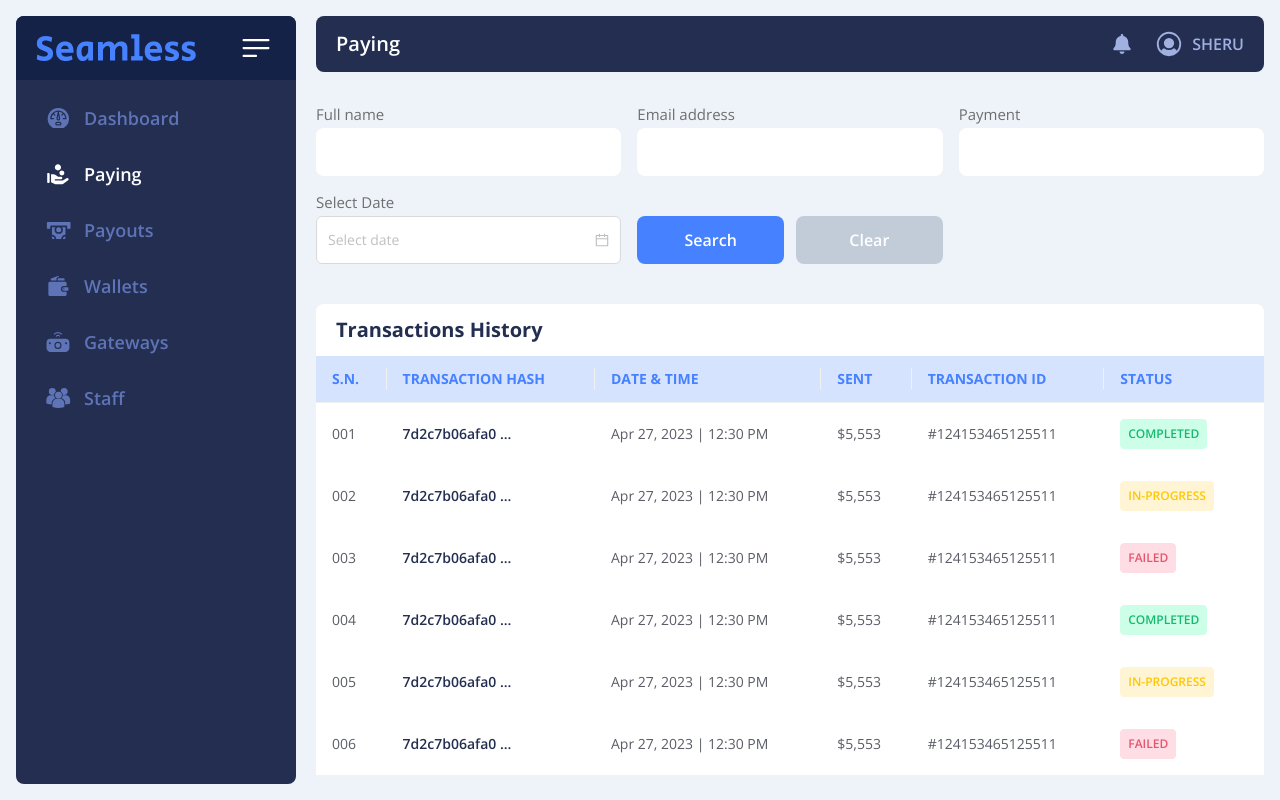
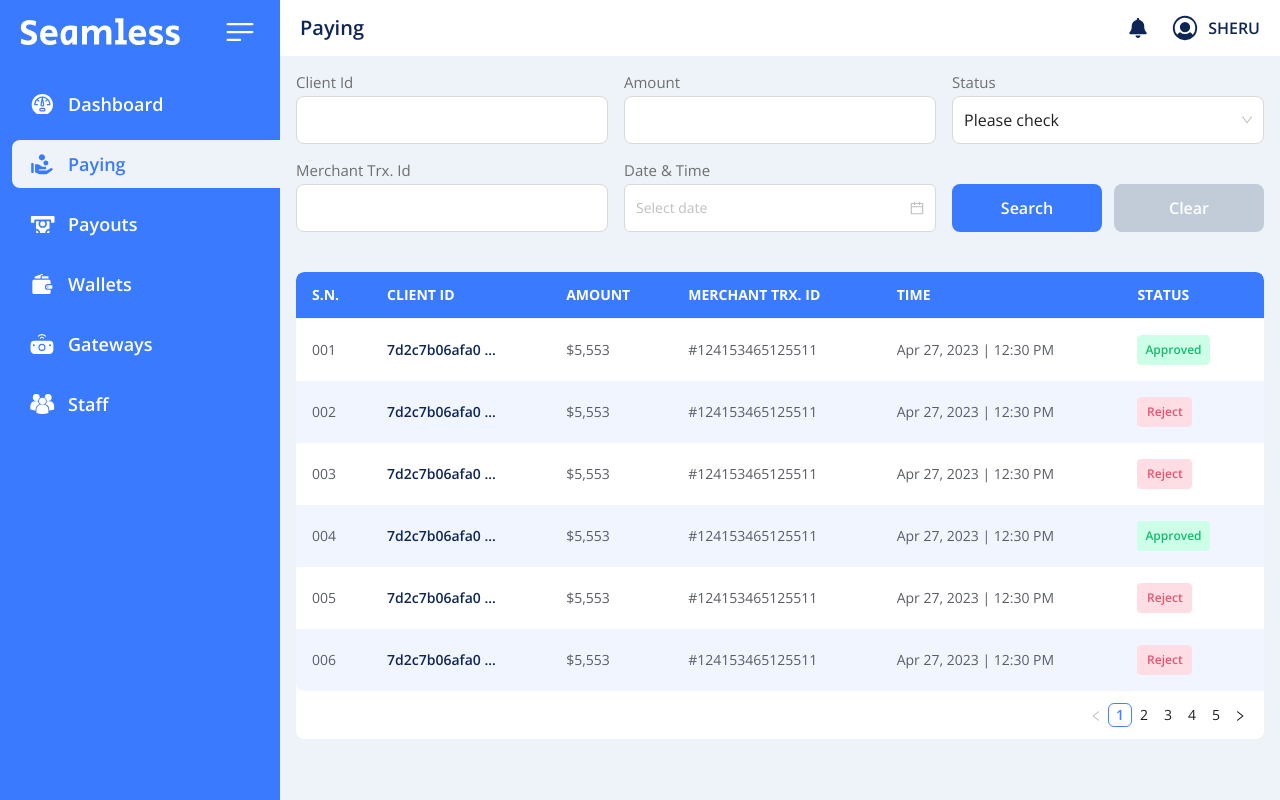
Before and after one commit to shuvrod564/seamless, a React (Vite) app: page /paying in a window 1280 px wide. Built offline with nearby package versions, Linux system fonts and the light colour scheme.

Commit message:
layout updation

```diff
--- a/src/App.css
+++ b/src/App.css
@@ -1,7 +1,6 @@
 
 
 /* side menu active link customize styles */
-.menu__link svg path { @apply fill-primary-light; }
+.menu__link svg path { @apply fill-white; }
 .menu__link.dark svg path { @apply fill-[#B2C4D8]; }
-.menu__link.active svg path { @apply fill-white; }
-.menu__link.active { @apply text-white }
+.menu__link.active svg path { @apply fill-primary; }
--- a/src/components/FilterForm.jsx
+++ b/src/components/FilterForm.jsx
@@ -1,4 +1,4 @@
-import { Col, Row } from 'antd'
+import { Col, Row, Select } from 'antd'
 import React from 'react'
 import { DatePicker } from "antd";
 
@@ -17,37 +17,62 @@ const FilterForm = () => {
             >
                 <Col lg={8} md={12} sm={24} xs={24}>
                     <div className="form-group">
-                        <label htmlFor="fullName" className='block text-[#6E6E6E] text-sm md:text-[15px] mb-1'>Full name</label>
+                        <label htmlFor="fullName" className='block text-[#6E6E6E] text-sm md:text-[15px] mb-1'>Client Id</label>
                         <input
                             type="text"
                             name='fullName'
-                            className='w-full h-12 px-4 py-2 rounded-lg bg-white'
+                            className='input'
                         />
                     </div>
                 </Col>
                 <Col lg={8} md={12} sm={24} xs={24}>
                     <div className="form-group">
-                        <label htmlFor="emailAddress" className='block text-[#6E6E6E] text-sm md:text-[15px] mb-1'>Email address</label>
+                        <label htmlFor="emailAddress" className='block text-[#6E6E6E] text-sm md:text-[15px] mb-1'>Amount</label>
                         <input
                             type="text"
                             name='emailAddress'
-                            className='w-full h-12 px-4 py-2 rounded-lg bg-white'
+                            className='input'
                         />
                     </div>
                 </Col>
                 <Col lg={8} md={12} sm={24} xs={24}>
                     <div className="form-group">
-                        <label htmlFor="payment " className='block text-[#6E6E6E] text-sm md:text-[15px] mb-1'>Payment</label>
-                        <input
-                            type="text"
-                            name='payment '
-                            className='w-full h-12 px-4 py-2 rounded-lg bg-white'
+                        <label htmlFor="payment " className='block text-[#6E6E6E] text-sm md:text-[15px] mb-1'>Status</label>
+                        <Select
+                            defaultValue="Please check"
+                            className="!w-full !h-12 !border-0"
+                            size='large'
+                            options={[
+                                {
+                                    value: 'Please check',
+                                    label: 'Please check',
+                                    disabled: true,
+                                },
+                                {
+                                    value: 'active',
+                                    label: 'Active',
+                                },
+                                {
+                                    value: 'pending',
+                                    label: 'Pending',
+                                },
+                            ]}
                         />
                     </div>
                 </Col>
                 <Col lg={8} md={12} sm={24} xs={24}>
                     <div className="form-group">
-                        <label htmlFor="date" className='block text-[#6E6E6E] text-sm md:text-[15px] mb-1'>Select Date</label>
+                        <label htmlFor="emailAddress" className='block text-[#6E6E6E] text-sm md:text-[15px] mb-1'>Merchant Trx. Id</label>
+                        <input
+                            type="text"
+                            name='emailAddress'
+                            className='input'
+                        />
+                    </div>
+                </Col>
+                <Col lg={8} md={12} sm={24} xs={24}>
+                    <div className="form-group">
+                        <label htmlFor="date" className='block text-[#6E6E6E] text-sm md:text-[15px] mb-1'>Date & Time</label>
                         <DatePicker
                             onChange={onChange}
                             className='!w-full !h-12'
--- a/src/components/TransactionsHistoryTable.jsx
+++ b/src/components/TransactionsHistoryTable.jsx
@@ -1,4 +1,4 @@
-import { Table, Tag } from 'antd';
+import { Pagination, Table, Tag } from 'antd';
 import React from 'react'
 
 
@@ -9,25 +9,25 @@ const columns = [
         key: 'sn',
     },
     {
-        title: 'Transaction Hash',
+        title: 'Client Id',
         dataIndex: 'name',
         key: 'name',
         render: (text) => <span className='text-dark font-semibold'>{text}</span>
     },
     {
-        title: 'Date & Time',
-        dataIndex: 'date',
-        key: 'date',
-    },
-    {
-        title: 'Sent',
+        title: 'Amount',
         dataIndex: 'amount',
         key: 'amount',
     },
     {
-        title: 'Transaction id',
+        title: 'Merchant Trx. Id',
         dataIndex: 'transaction_id',
         key: 'transaction_id',
+    },
+    {
+        title: 'Time',
+        dataIndex: 'date',
+        key: 'date',
     },
     {
         title: 'Status',
@@ -37,16 +37,14 @@ const columns = [
             <>
                 {tags.map((tag) => {
                     let color = tag.length > 5 ? 'geekblue' : 'green';
-                    if (tag === 'completed') {
+                    if (tag === 'approved') {
                         color = 'bg-[#CDFFE8] border-[#CDFFE8] text-[#14BA6D]';
-                    } else if (tag === 'in-progress') {
-                        color = 'bg-[#FFF5D4] border-[#FFF5D4] text-[#FFC700]';
                     } else {
                         color = 'bg-[#FEDDE4] border-[#FEDDE4] text-[#E3566E]';
                     }
                     return (
-                        <Tag key={tag} className={`min-w-[55px] min-h-[30px] inline-flex items-center justify-center font-semibold ${color}`}>
-                            {tag.toUpperCase()}
+                        <Tag key={tag} className={`min-w-[55px] min-h-[30px] inline-flex items-center justify-center font-semibold capitalize ${color}`}>
+                            {tag}
                         </Tag>
                     );
                 })}
@@ -61,7 +59,7 @@ const data = [
         date: 'Apr 27, 2023 | 12:30 PM',
         transaction_id: '#124153465125511',
         amount: '$5,553',
-        tags: ['completed'],
+        tags: ['approved'],
         sn: '001',
     },
     {
@@ -70,7 +68,7 @@ const data = [
         date: 'Apr 27, 2023 | 12:30 PM',
         transaction_id: '#124153465125511',
         amount: '$5,553',
-        tags: ['in-progress'],
+        tags: ['reject'],
         sn: '002',
     },
     {
@@ -79,7 +77,7 @@ const data = [
         date: 'Apr 27, 2023 | 12:30 PM',
         transaction_id: '#124153465125511',
         amount: '$5,553',
-        tags: ['failed'],
+        tags: ['reject'],
         sn: '003',
     },
     {
@@ -88,7 +86,7 @@ const data = [
         date: 'Apr 27, 2023 | 12:30 PM',
         transaction_id: '#124153465125511',
         amount: '$5,553',
-        tags: ['completed'],
+        tags: ['approved'],
         sn: '004',
     },
     {
@@ -97,7 +95,7 @@ const data = [
         date: 'Apr 27, 2023 | 12:30 PM',
         transaction_id: '#124153465125511',
         amount: '$5,553',
-        tags: ['in-progress'],
+        tags: ['reject'],
         sn: '005',
     },
     {
@@ -106,7 +104,7 @@ const data = [
         date: 'Apr 27, 2023 | 12:30 PM',
         transaction_id: '#124153465125511',
         amount: '$5,553',
-        tags: ['failed'],
+        tags: ['reject'],
         sn: '006',
     },
 
@@ -114,11 +112,14 @@ const data = [
 
 const TransactionsHistoryTable = () => {
     return (
-        <div>
+        <>
             <Table columns={columns} dataSource={data} pagination={false}
                 scroll={{ x: 800 }}
             />
-        </div>
+            <div className="p-3">
+                <Pagination className='!justify-end gap-0' size='small' defaultCurrent={1} total={50} />
+            </div>
+        </>
     )
 }
 
--- a/src/components/layout/Header.jsx
+++ b/src/components/layout/Header.jsx
@@ -34,12 +34,12 @@ const Header = ({resMenu, setResMenu, collapseMenu, setCollapseMenu}) => {
     }, [router.pathname])
 
     return (
-        <div className={`sm:px-5 px-3 py-3  rounded-lg flex items-center justify-between md:mb-8 mb-4 ${menuMode === 'dark' ? 'bg-[#3260FF]' : 'bg-dark'}`}>
+        <div className={`sm:px-5 px-3 py-3 flex items-center justify-between bg-white`}>
             <div className="inline-flex items-center gap-3">
-                <button type='button' onClick={()=>setResMenu(!resMenu)} className="text-3xl sm:text-3xl text-white lg:hidden">
+                <button type='button' onClick={()=>setResMenu(!resMenu)} className="text-3xl sm:text-3xl text-dark lg:hidden">
                     <HiBars3 />
                 </button>
-                <h1 className='text-base md:text-lg lg:text-xl font-semibold text-white m-0'>
+                <h1 className='text-base md:text-lg lg:text-xl font-semibold text-dark m-0'>
                     { router.pathname === '/' && <>Dashboard</> }
                     { router.pathname === '/paying' && <>Paying</> }
                     { router.pathname === '/wallet' && <>Wallet</> }
@@ -48,7 +48,7 @@ const Header = ({resMenu, setResMenu, collapseMenu, setCollapseMenu}) => {
             </div>
 
             <div className="inline-flex items-center gap-4">
-                <button type='button' className={`w-8 h-8 rounded-full inline-flex items-center justify-center text-xl  hover:bg-white/50 ${menuMode === 'dark' ? 'text-white' : 'text-[#A0B0E1]'}`}>
+                <button type='button' className={`w-8 h-8 rounded-full inline-flex items-center justify-center text-xl  hover:bg-white/50 text-dark`}>
                     <FaBell />
                 </button>
                 <Dropdown
@@ -57,7 +57,7 @@ const Header = ({resMenu, setResMenu, collapseMenu, setCollapseMenu}) => {
                     }}
                     trigger={['click']}
                 >
-                    <button className={` text-base font-semibold inline-flex items-center gap-2 uppercase ${menuMode === 'dark' ? 'text-white' : 'text-[#A0B0E1]'}`}>
+                    <button className={` text-base font-semibold inline-flex items-center gap-2 uppercase text-dark`}>
                         <PiUserCircleFill className='text-3xl lg:text-3xl' />
                         <span className='hidden sm:block'>SHERU</span>
                     </button>
--- a/src/components/layout/Layout.jsx
+++ b/src/components/layout/Layout.jsx
@@ -40,11 +40,14 @@ const Layout = () => {
 
 
     return (
-        <main className={`${collapseMenu ? 'lg:pl-[100px]' : 'lg:pl-[300px]'} transition-all duration-300`}>
+        <main className={`${collapseMenu ? 'lg:pl-[100px]' : 'lg:pl-[280px]'} transition-all duration-300`}>
             <SideMenu  resMenu={resMenu} setResMenu={setResMenu} collapseMenu={collapseMenu} setCollapseMenu={setCollapseMenu} />
             <div className="content">
                 <Header  resMenu={resMenu} setResMenu={setResMenu} />
-                <Outlet />
+                <div className="px-4 pb-4 max-h-[calc(100vh-72px)] mt-4 overflow-y-auto">
+                        <Outlet />
+
+                </div>
             </div>
         </main>
     )
--- a/src/components/layout/SideMenu.jsx
+++ b/src/components/layout/SideMenu.jsx
@@ -56,16 +56,15 @@ const SideMenu = ({ resMenu, setResMenu, collapseMenu, setCollapseMenu }) => {
 
   return (
     <>
-        <aside className={`w-[280px]  fixed lg:top-4 top-0 lg:left-4 left-0 lg:min-h-[calc(100vh-32px)] min-h-screen rounded-lg overflow-hidden z-40
+        <aside className={`w-[280px] bg-primary fixed top-0 left-0 min-h-screen overflow-hidden z-40
                 -translate-x-full invisible lg:translate-x-0 lg:visible transition-all duration-300
                 ${resMenu ? "!translate-x-0 !visible" : ""}
                 ${collapseMenu ? 'lg:w-[80px]' : ''}
-                ${menuMode === 'dark' ? 'bg-[#192839]' : 'bg-dark'}
             `}>
-            <div className={`px-5 py-3  flex items-center justify-between ${menuMode === 'dark' ? 'bg-[#192839]' : 'bg-[#152248]'}`}>
+            <div className={`px-5 py-3  flex items-center justify-between`}>
                 <Link to={'/'} className={`${collapseMenu ? 'lg:hidden' : 'inline-block'}`}>
                     <img
-                        src={menuMode === 'light' ? '/assets/images/seamless-logo.png' : '/assets/images/seamless-logo-white.png'}
+                        src={'/assets/images/seamless-logo-white.png'}
                         alt={'Seamless'}
                         className='w-auto h-5 md:h-6 lg:h-7 '
                     />
@@ -85,15 +84,15 @@ const SideMenu = ({ resMenu, setResMenu, collapseMenu, setCollapseMenu }) => {
                     <IoCloseCircleOutline />
                 </button>
             </div>
-            <div className="px-3 py-4">
+            <div className="pl-3 py-4">
                 <ul>
                     {
                         linkList.map((link, index) => (
                             <li key={index} className="mb-3">
                                 <Link to={link.path} className={`
-                                        menu__link flex items-center gap-3 px-4 py-2 text-base md:text-lg font-semibold  hover:text-primary whitespace-nowrap
-                                        ${menuMode === 'dark' ? 'text-[#B2C4D8] dark' : 'text-primary-light'}
-                                        ${router.pathname === link.path ? 'text-white active' : 'text-primary-light'}
+                                        menu__link flex items-center gap-3 px-4 py-2.5 text-base md:text-lg font-semibold text-white whitespace-nowrap rounded-tl-lg rounded-bl-lg hover:bg-white/25
+
+                                        ${router.pathname === link.path ? 'bg-body-bg !text-primary active hover:bg-body-bg' : 'text-primary-light'}
                                     `}>
                                     <span className='w-7 h-7 flex items-center justify-center'>
                                         {link.icon}
--- a/src/index.css
+++ b/src/index.css
@@ -6,7 +6,7 @@
 
 * { @apply m-0 p-0; box-sizing: border-box;font-family: 'Open Sans', sans-serif !important; }
 html { text-rendering: optimizeLegibility;overflow-x: hidden; }
-body { font-family: 'Open Sans', sans-serif; @apply bg-gray-bg sm:p-4 p-2; }
+body { font-family: 'Open Sans', sans-serif; @apply bg-body-bg; }
 
 button, a { @apply transition-all duration-300; }
 
@@ -16,10 +16,13 @@ button, a { @apply transition-all duration-300; }
 
 
 /* global antd table styles */
-.ant-table-wrapper .ant-table-thead .ant-table-cell { @apply !bg-thead-bg !text-primary font-bold uppercase !py-3 }
-.ant-table-wrapper .ant-table-container table > thead > tr:first-child > :first-child { border-start-start-radius: 0 !important; }
-.ant-table-wrapper .ant-table-container table > thead > tr:first-child > :last-child { border-start-end-radius: 0 !important; }
+.ant-table-wrapper .ant-table-thead .ant-table-cell { @apply !bg-primary !text-white font-bold uppercase !py-3 }
+.ant-table-wrapper .ant-table-container table > thead > tr > th::before { content: none !important; }
+/*  }
+.ant-table-wrapper .ant-table-container table > thead > tr:first-child > :last-child { border-start-end-radius: 0 !important; } */
 .ant-table-wrapper .ant-table-tbody > tr > td { color: #5B5D66;border-bottom: 0; }
+.ant-table-wrapper .ant-table-tbody > tr:nth-child(2n+1) > td { @apply !bg-[#E8F0FFA3] }
+.ant-table-wrapper .ant-table-tbody > tr:last-child > td:first-child { @apply rounded-bl-lg }
 
 .ant-tabs-tab-active  { @apply bg-black relative z-20}
 
@@ -30,3 +33,7 @@ button, a { @apply transition-all duration-300; }
 .btn-primary.secondary {
     @apply bg-secondary hover:bg-slate-300 hover:text-primary focus:bg-primary-light
 }
+
+.input {
+    @apply w-full h-12 px-4 py-2 rounded-lg bg-white border border-[#d9d9d9] focus:outline-none focus:border-primary
+}
--- a/src/pages/paying/Paying.jsx
+++ b/src/pages/paying/Paying.jsx
@@ -13,8 +13,7 @@ const Paying = () => {
       <FilterForm />
 
 
-      <div className="md:mt-10 mt-6 bg-white rounded-lg">
-        <h2 className="text-xl font-bold text-dark px-5 py-3">Transactions History</h2>
+      <div className="md:mt-10 mt-6 bg-white rounded-lg overflow-hidden">
         <TransactionsHistoryTable />
       </div>
 
--- a/tailwind.config.js
+++ b/tailwind.config.js
@@ -7,9 +7,10 @@ export default {
   theme: {
     extend: {
       colors: {
-        primary: '#4681FF',
-        dark: '#232E51',
+        primary: '#3A7AFE',
+        dark: '#0F2655',
         secondary: '#C2CCD8',
+        'body-bg': '#EEF3F9',
         'primary-light': '#5E74B7',
         'gray-bg': '#EEF3F9',
         'thead-bg': '#D5E3FF'
```
